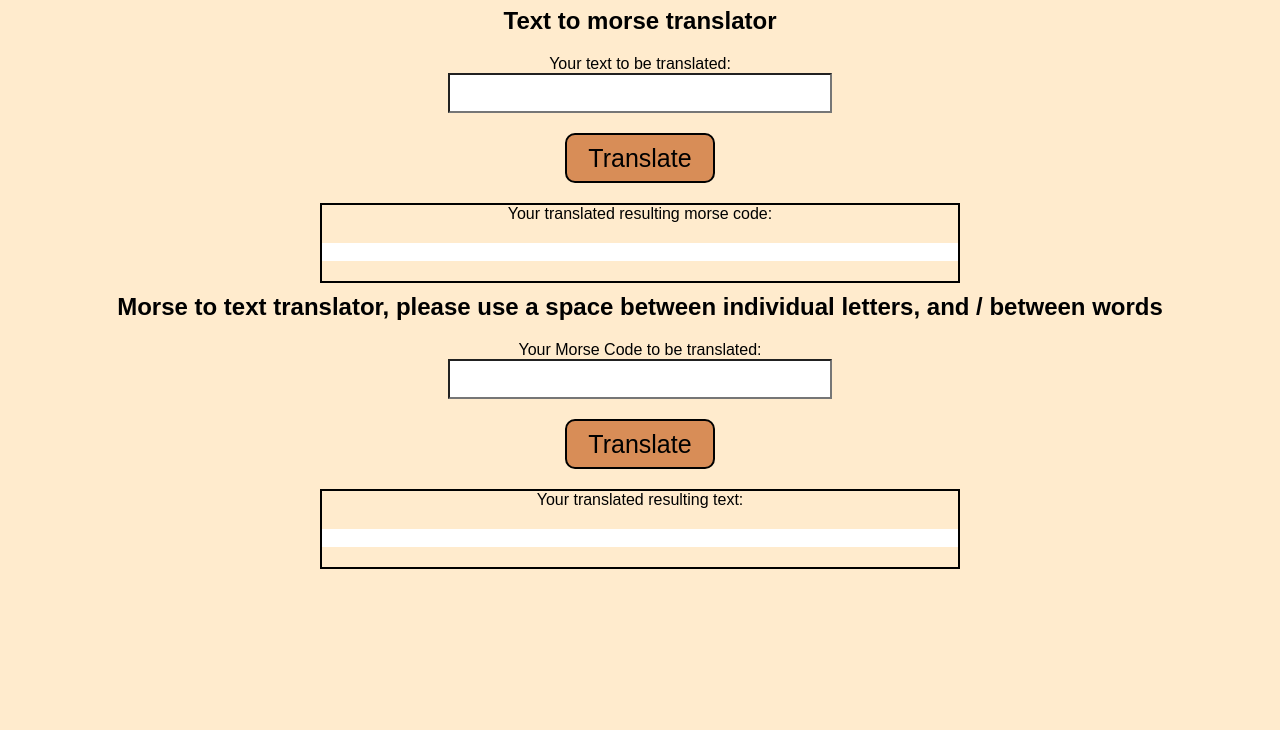
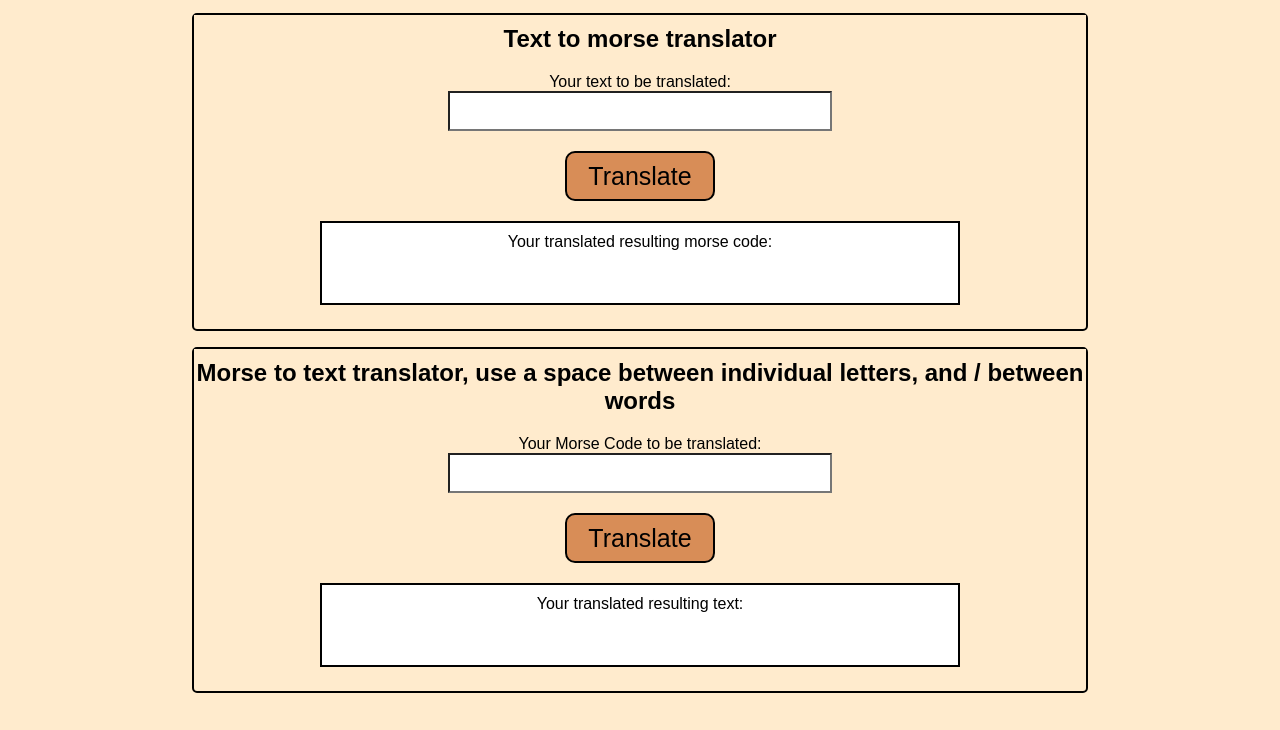
Before and after one commit to jamesnowecki/morse-code-test, a website: page index.html in a window 1280 px wide. Shown: the part 70-800 px from the top of the page. Drawn offline with nearby package versions, Linux system fonts and the light colour scheme; files that its build step writes are made by us from their sources.

Commit message:
styled to PERFECTION

```diff
--- a/index.html
+++ b/index.html
@@ -10,6 +10,7 @@
 </head>
 <body>
     <h1>Morse Code Translator</h1>
+    <div class="translator">
         <h2>Text to morse translator</h2>
         <fieldset>
             <label for="message" name ="message">Your text to be translated:</label><br>
@@ -20,12 +21,14 @@
         </div>
 
         <div class="return">
-        <p>Your translated resulting morse code:</p></br>
+            <p>Your translated resulting morse code:</p>
             <P id= "returnedMessage"></P>
+        </div>
     </div>
 
 
-    <h2>Morse to text translator, please use a space between individual letters, and / between words</h2>
+    <div class="translator">
+        <h2>Morse to text translator, use a space between individual letters, and / between words</h2>
         <fieldset>
             <label for="morse-message" name ="morse-message">Your Morse Code to be translated:</label><br>
             <input type="text" name = "morse-message" id= "morse-message"></input>
@@ -35,8 +38,9 @@
         </div>
 
         <div class="return">
-        <p>Your translated resulting text:</p></br>
+            <p>Your translated resulting text:</p>
             <P id= "returnedMorseMessage"></P>
+        </div>
     </div>
 
 
--- a/main.scss
+++ b/main.scss
@@ -24,18 +24,26 @@ fieldset {
         background-color: white;
         font-size: 25px;
     }
+
+    label {
+        margin: 50px;
+    }
 }
 
 .return {
     border: 2px solid black;
     width: 50vw;
     margin: auto;
-    background-color: white;
+
+    p {
+        background-color: white;
+    }
 }
 
 p {
     text-align: center;
-    padding-bottom: 20px;
+    padding: 10px;
+    height: 5vh;
 }
 
 .button {
@@ -51,5 +59,17 @@ p {
         border: 2px solid black;
         border-radius: 10px;
         margin: 20px 0;
+
+        &:hover {
+            cursor: pointer;
+        }
     }
 }
+
+.translator {
+    border: 2px solid black;
+    border-radius: 5px;
+    padding-bottom: 3vh;
+    width: 70vw;
+    margin: 2vh auto 0 auto;
+}
```
Lines whose indentation alone changed are shown as unchanged.
